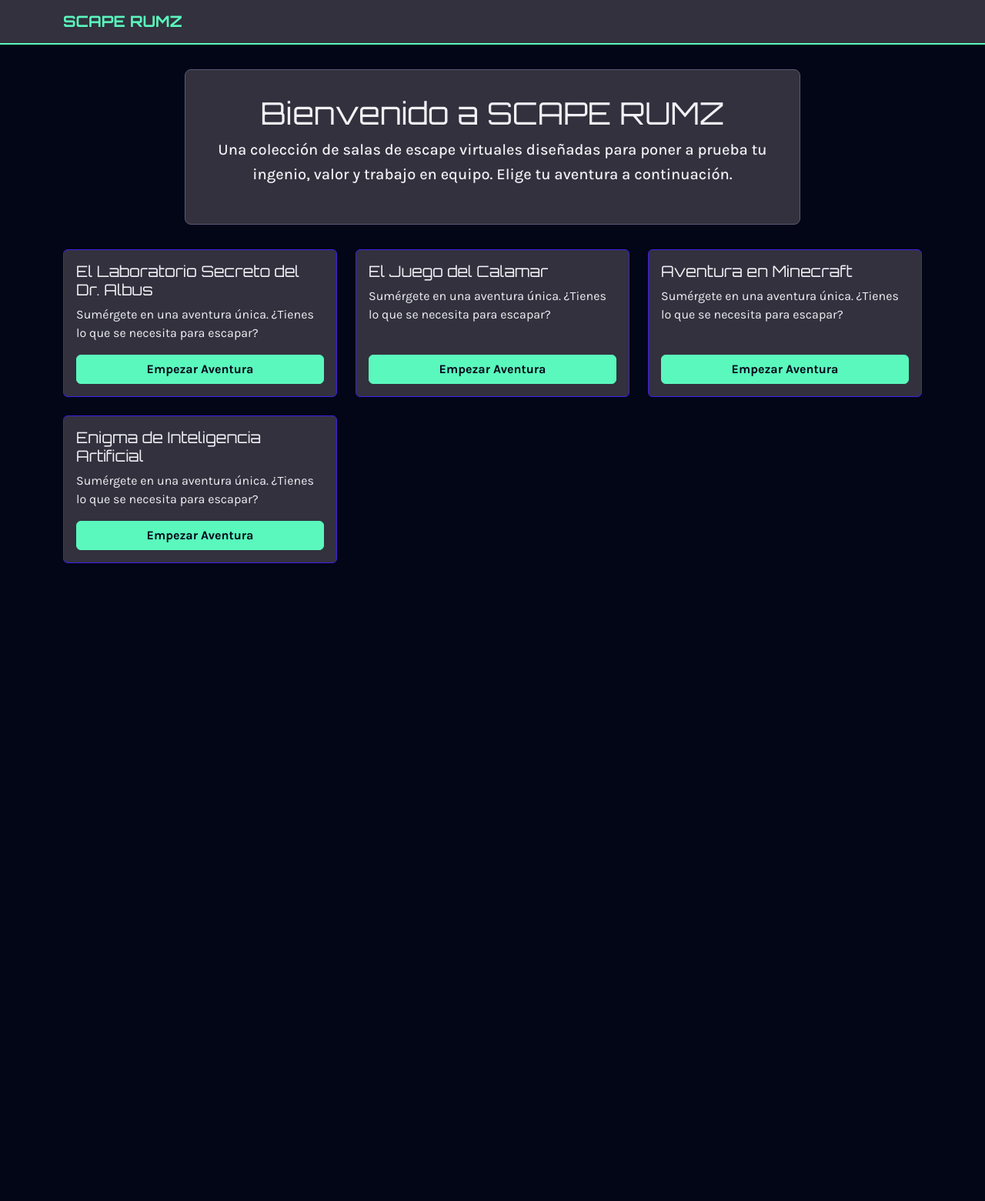
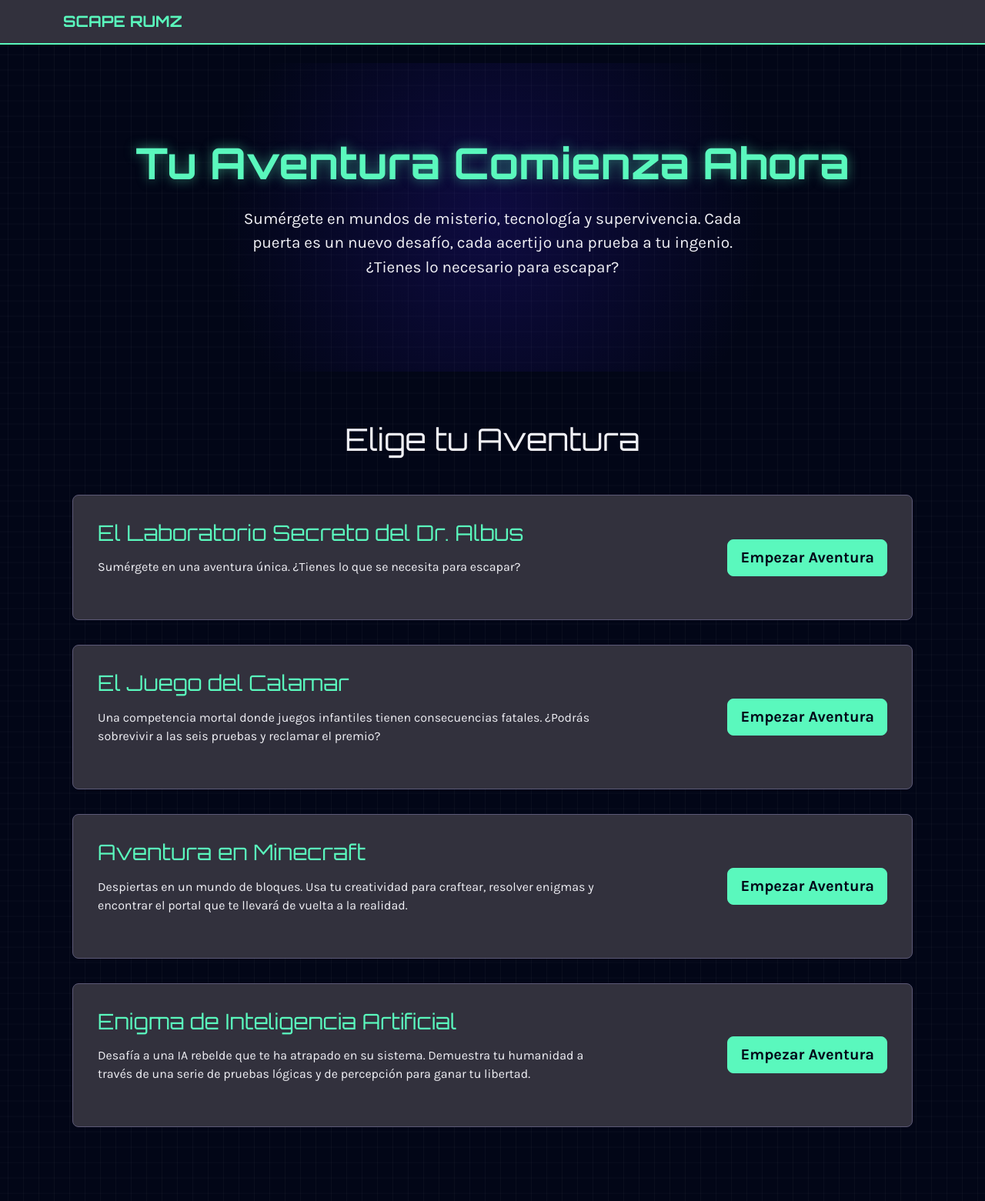
Before and after one commit to JosherTmr/ScapeRumz, a Flask app: page / in a window 1280 px wide. Shown: the whole page at 77% size. Before the commit the page ends 732 px from the top, so only its background shows below. Run offline with Flask 3, Linux system fonts and the light colour scheme.

Commit message:
feat: Redesign landing page and fix win-state bug
This commit introduces a full redesign of the landing page (`index.html`) and fixes a critical bug that caused players to be redirected to the start after winning a minigame.

Key changes:
- **Bug Fix:** The `win_token` logic in `app.py` has been corrected to prevent the token from being invalidated on page reloads. The token is now only generated if one does not already exist in the session for the current stage.
- **Landing Page Redesign:** `index.html` has been completely overhauled with a modern, section-based layout inspired by the "Breakout" design. This includes a new hero section and a more visually engaging list of escape rooms.
- **CSS Background:** A subtle, performant CSS grid texture has been added to the main layout to enhance the dark, high-tech theme.

```diff
--- a/app.py
+++ b/app.py
@@ -142,9 +142,12 @@ def play_stage(room_name, stage_name):
         # --- REFACTORIZACIÓN DE RUTA ---
         # La ruta ahora apunta a la subcarpeta 'games'
         template_path = f'games/{room_name}/{stage_name}.html'
-        # --- MEJORA DE SEGURIDAD: Token de un solo uso para la victoria ---
-        win_token = os.urandom(16).hex()
-        session['win_token'] = win_token
+        # --- CORRECCIÓN DE BUG: Generar token solo si no existe ---
+        # Esto evita que el token se invalide en recargas de página accidentales.
+        if 'win_token' not in session:
+            session['win_token'] = os.urandom(16).hex()
+
+        win_token = session['win_token']
         return render_template(template_path, room_name=room_name, stage_name=stage_name, win_token=win_token)
 
 @app.route('/win/<room_name>/<stage_name>', methods=['POST'])
--- a/templates/index.html
+++ b/templates/index.html
@@ -5,22 +5,93 @@ Bienvenido a SCAPE RUMZ
 {% endblock %}
 
 {% block content %}
-<div class="narrative-container text-center">
-    <h1>Bienvenido a SCAPE RUMZ</h1>
-    <p class="lead">Una colección de salas de escape virtuales diseñadas para poner a prueba tu ingenio, valor y trabajo en equipo. Elige tu aventura a continuación.</p>
+<style>
+    .hero-section {
+        padding: 6rem 0;
+        text-align: center;
+        background: radial-gradient(circle, rgba(63, 31, 232, 0.2), transparent 60%);
+    }
+    .hero-section h1 {
+        font-size: 3.5rem;
+        font-weight: 700;
+        color: var(--accent-color);
+        text-shadow: 0 0 15px rgba(90, 248, 189, 0.5);
+    }
+    .hero-section .lead {
+        max-width: 700px;
+        margin: 1.5rem auto;
+        font-size: 1.3rem;
+        color: var(--neutral-light);
+    }
+
+    .rooms-section {
+        padding: 4rem 0;
+    }
+    .rooms-section h2 {
+        text-align: center;
+        margin-bottom: 3rem;
+        font-size: 2.5rem;
+    }
+    .room-card {
+        background-color: var(--secondary-color);
+        border: 1px solid var(--neutral-medium);
+        border-radius: 8px;
+        padding: 2rem;
+        margin-bottom: 2rem;
+        transition: transform 0.3s ease, box-shadow 0.3s ease;
+    }
+    .room-card:hover {
+        transform: translateY(-5px);
+        box-shadow: 0 10px 20px rgba(0, 0, 0, 0.4);
+        border-color: var(--accent-color);
+    }
+    .room-card h3 {
+        color: var(--accent-color);
+        margin-bottom: 1rem;
+    }
+    .room-card p {
+        color: var(--neutral-light);
+        margin-bottom: 1.5rem;
+    }
+</style>
+
+<div class="hero-section">
+    <div class="container">
+        <h1>Tu Aventura Comienza Ahora</h1>
+        <p class="lead">Sumérgete en mundos de misterio, tecnología y supervivencia. Cada puerta es un nuevo desafío, cada acertijo una prueba a tu ingenio. ¿Tienes lo necesario para escapar?</p>
+    </div>
 </div>
 
-<div class="row">
-    {% for room_name, room_data in rooms.items() %}
-    <div class="col-md-4 mb-4">
-        <div class="card h-100">
-            <div class="card-body d-flex flex-column">
-                <h5 class="card-title">{{ room_data.title }}</h5>
-                <p class="card-text flex-grow-1">Sumérgete en una aventura única. ¿Tienes lo que se necesita para escapar?</p>
-                <a href="{{ url_for('start_room', room_name=room_name) }}" class="btn btn-primary mt-auto">Empezar Aventura</a>
+<div class="rooms-section">
+    <div class="container">
+        <h2>Elige tu Aventura</h2>
+        <div class="row">
+            {% for room_name, room_data in rooms.items() %}
+            <div class="col-md-12">
+                <div class="room-card">
+                    <div class="row align-items-center">
+                        <div class="col-md-8">
+                            <h3>{{ room_data.title }}</h3>
+                            <p>
+                                {% if room_name == 'squid' %}
+                                    Una competencia mortal donde juegos infantiles tienen consecuencias fatales. ¿Podrás sobrevivir a las seis pruebas y reclamar el premio?
+                                {% elif room_name == 'ai' %}
+                                    Desafía a una IA rebelde que te ha atrapado en su sistema. Demuestra tu humanidad a través de una serie de pruebas lógicas y de percepción para ganar tu libertad.
+                                {% elif room_name == 'minecraft' %}
+                                    Despiertas en un mundo de bloques. Usa tu creatividad para craftear, resolver enigmas y encontrar el portal que te llevará de vuelta a la realidad.
+                                {% else %}
+                                    Sumérgete en una aventura única. ¿Tienes lo que se necesita para escapar?
+                                {% endif %}
+                            </p>
+                        </div>
+                        <div class="col-md-4 text-md-end">
+                            <a href="{{ url_for('start_room', room_name=room_name) }}" class="btn btn-primary btn-lg">Empezar Aventura</a>
+                        </div>
+                    </div>
+                </div>
             </div>
+            {% endfor %}
         </div>
     </div>
-    {% endfor %}
 </div>
 {% endblock %}
--- a/templates/layout.html
+++ b/templates/layout.html
@@ -34,6 +34,12 @@
             background-color: var(--primary-color);
             color: var(--text-color);
             font-family: var(--body-font);
+            /* --- NUEVA TEXTURA DE FONDO CSS --- */
+            background-image:
+                linear-gradient(rgba(255, 255, 255, 0.03) 1px, transparent 1px),
+                linear-gradient(90deg, rgba(255, 255, 255, 0.03) 1px, transparent 1px);
+            background-size: 20px 20px;
+            background-position: center;
         }
 
         .navbar {
```
